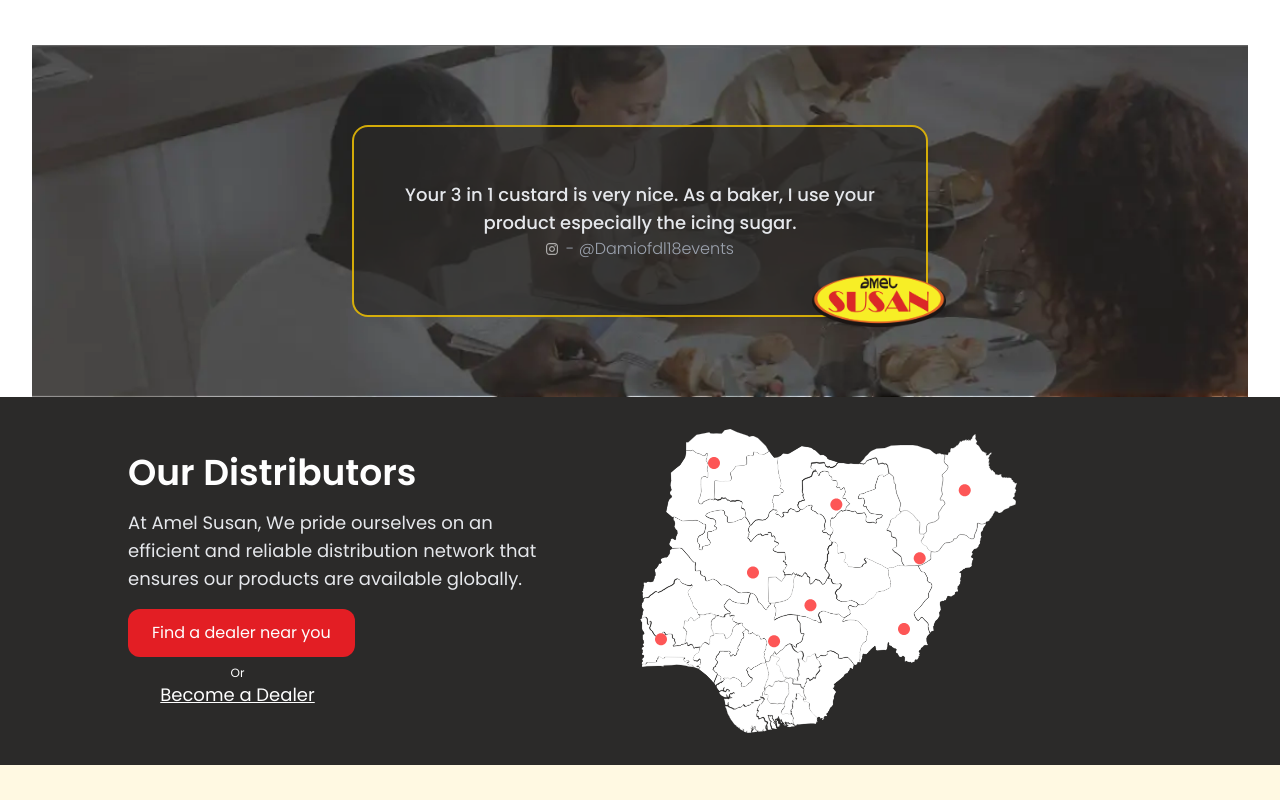
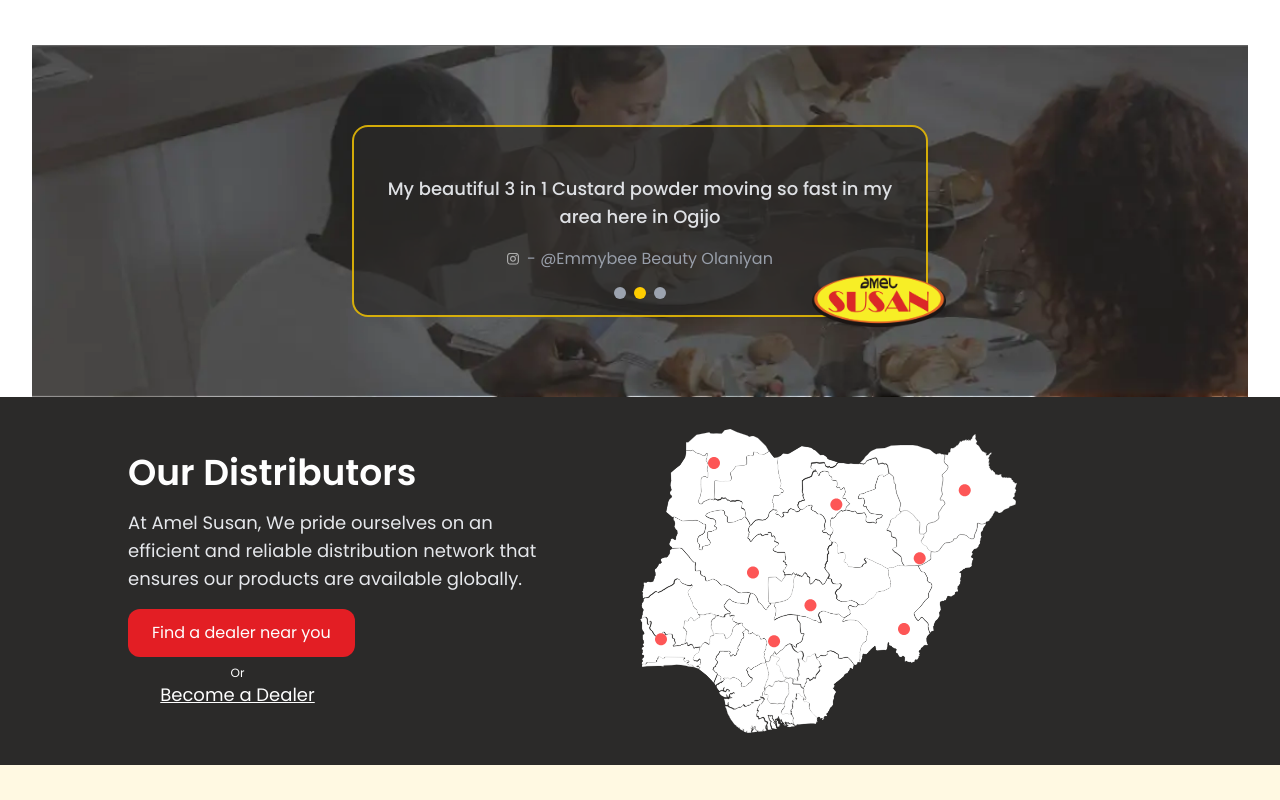
Before and after one commit to kene-dev/amel, a React (Vite) app: page / in a window 1280 px wide. Shown: the part 1460-2260 px from the top of the page. Built offline with nearby package versions, Linux system fonts and the light colour scheme; no server answers.

Commit message:
only forms left

```diff
--- a/src/components/admin/Sidebar.tsx
+++ b/src/components/admin/Sidebar.tsx
@@ -6,7 +6,7 @@ function Sidebar() {
     return (
         <nav className='hidden xl:block py-8 h-[98%] bg-white w-[300px] px-10 mx-4 rounded shadow-sm'>
             <span className='flex justify-center items-center'>
-                <Link to='/admin'>
+                <Link to='/'>
                     <Logo />
                 </Link>
             </span>
--- a/src/components/home/About.tsx
+++ b/src/components/home/About.tsx
@@ -1,14 +1,80 @@
 import bgImage from '../../assets/webp/home_about_us_bg.webp';
-import { motion, useInView } from 'framer-motion';
-import { useRef } from 'react';
+import { motion, useInView, AnimatePresence } from 'framer-motion';
+import { useEffect, useRef, useState } from 'react';
 import logo from '../../assets/png/amel2.png';
 import ig from '../../assets/svgs/ig-icon.svg';
+
+
+interface Slide {
+    text: string;
+    icon: string;
+    handle:string
+
+  }
+
+  const slides: Slide[] = [
+    {
+      text: "Your 3 in 1 custard is very nice. As a baker, I use your product especially the icing sugar.",
+      icon: ig,
+      handle:"@Damiofdl18events"
+    },
+    {
+        text: "My beautiful 3 in 1 Custard powder moving so fast in my area here in Ogijo",
+        icon: ig,
+        handle:"@Emmybee Beauty Olaniyan"
+    },
+    {
+        text: "Amel Susan has nutritious quality products always.",
+        icon: ig,
+        handle:"@Mutiat Temilade Azeez "
+    },
+  ];
 
 function About() {
     const section1 = useRef(null);
     const sectionInview = useInView(section1, { once: true });
+    const [currentSlide, setCurrentSlide] = useState(0);
+    const [direction, setDirection] = useState(1); // 1 for forward, -1 for backward
+
+    const nextSlide = () => {
+        setDirection(1);
+        setCurrentSlide((prev) => (prev + 1) % slides.length);
+    };
+
+    // const prevSlide = () => {
+    //     setDirection(-1);
+    //     setCurrentSlide((prev) => (prev - 1 + slides.length) % slides.length);
+    // };
+
+    const goToSlide = (index: number) => {
+        setDirection(index > currentSlide ? 1 : -1);
+        setCurrentSlide(index);
+    };
+
+    useEffect(() => {
+        const interval = setInterval(nextSlide, 5000);
+        return () => clearInterval(interval);
+    }, []);
+
+    const slideVariants = {
+        hidden: (direction: number) => ({
+            y: direction > 0 ? 50 : -50,
+            opacity: 0
+        }),
+        visible: {
+            y: 0,
+            opacity: 1,
+            transition: { duration: 0.5 }
+        },
+        exit: (direction: number) => ({
+            y: direction > 0 ? -50 : 50,
+            opacity: 0,
+            transition: { duration: 0.5 }
+        })
+    };
+
     return (
-        <section className='px-8'>
+        <section className='lg:px-8'>
             <motion.div
                 ref={section1}
                 initial={{ x: -100, opacity: 0 }}
@@ -25,19 +91,56 @@ function About() {
                     mission to create nutritious, high-quality products that bring joy to every meal.
                 </p>
             </motion.div>
-            <div className='py-16 md:py-20 px-8 w-full' style={{ background: `url(${bgImage}) no-repeat`, backgroundSize: 'cover' }}>
+
+
+             <div className='py-16 md:py-20 lg:px-8 px-3 w-full' style={{ background: `url(${bgImage}) no-repeat`, backgroundSize: 'cover' }}>
                 <motion.div
                     ref={section1}
                     initial={{ y: -50, opacity: 0 }}
                     animate={sectionInview ? { y: 0, opacity: 1 } : {}}
                     transition={{ duration: 1, ease: 'easeInOut' }}
                     className='flex justify-center'>
-                    <div className='flex flex-col justify-center items-center bg-black/70 border-2 border-[#FECC00]/80 p-8 h-40 md:h-48 w-5/6 md:w-1/2 rounded-2xl relative'>
-                        <p className='max-w-lg text-center line-clamp-3 text-gray-200 font-medium md:text-lg'>
-                            Your 3 in 1 custard is very nice. As a baker, I use your product especially the icing sugar.
-                        </p>
-                        <p className='capitalize font-light text-sm md:text-base text-gray-400 flex items-center gap-2'> <img src={ig} /> - @Damiofdl18events</p>
-                        <img className='md:size-auto w-[55px] md:w-[150px] absolute -right-7 -bottom-5 p-2 rounded-2xl' src={logo} />
+
+                    <div className='flex flex-col justify-center items-center bg-black/70 border-2 border-[#FECC00]/80 lg:p-8 h-40 md:h-48 w-full md:w-1/2 rounded-2xl relative'>
+                        <div className='w-full h-full flex items-center justify-center px-8 overflow-hidden'>
+                            <AnimatePresence mode='wait' custom={direction}>
+                                {slides.map((slide, index) => (
+                                    currentSlide === index && (
+                                        <motion.div
+                                            key={index}
+                                            custom={direction}
+                                            variants={slideVariants}
+                                            initial="hidden"
+                                            animate="visible"
+                                            exit="exit"
+                                            className='absolute w-full flex flex-col items-center justify-center gap-4 lg:max-w-screen-xl 2xl:max-w-screen-2xl'
+                                        >
+                                            <p className='max-w-lg text-center line-clamp-3 text-gray-200 font-medium md:text-lg'>
+                                                {slide.text}
+                                            </p>
+                                            <p className='capitalize font-light text-sm md:text-base text-gray-400 flex items-center gap-2'>
+                                                <img src={slide.icon} alt="social icon" />
+                                               <span>- {slide.handle}</span>
+                                            </p>
+                                        </motion.div>
+                                    )
+                                ))}
+                            </AnimatePresence>
+                            <img className='md:size-auto w-[105px] md:w-[150px] absolute -right-7 -bottom-5 p-2 rounded-2xl' src={logo} alt="logo" />
+                        </div>
+
+                        {/* Navigation Dots */}
+                        <div className='absolute lg:bottom-4 -bottom-5 flex gap-2'>
+                            {slides.map((_, index) => (
+                                <button
+                                    key={index}
+                                    onClick={() => goToSlide(index)}
+                                    className={`w-3 h-3 rounded-full ${
+                                        currentSlide === index ? 'bg-[#FECC00]' : 'bg-gray-400'
+                                    }`}
+                                />
+                            ))}
+                        </div>
                     </div>
                 </motion.div>
             </div>
--- a/src/routes/admin/blogs/BlogList.tsx
+++ b/src/routes/admin/blogs/BlogList.tsx
@@ -94,7 +94,7 @@ const BlogList = ({action, setID}:BlogListProps ) => {
         {/* Content preview */}
         <div className="w-full flex flex-col gap-2">
             <div
-            className="text-sm text-black/90 w-full job-description blog-view"
+            className="text-sm text-black/90 w-full job-description line-clamp-4"
             dangerouslySetInnerHTML={{ __html: sanitizeDescription(post.content) }}
             />
 
--- a/src/routes/admin/jobs/JobList.tsx
+++ b/src/routes/admin/jobs/JobList.tsx
@@ -72,7 +72,7 @@ const JobList: React.FC<JobListProps> = ({action, setID}) => {
                 <span className="p-2 border-[1px] border-black rounded-full text-xs">{job.jobType}</span>
             </div>
 
-            <div className="text-sm text-black/90 w-full job-description job-view" dangerouslySetInnerHTML={{__html: sanitizeDescription(job.description)}}/>
+            <div className="text-sm text-black/90 w-full job-description line-clamp-3" dangerouslySetInnerHTML={{__html: sanitizeDescription(job.description)}}/>
 
             <div className="w-full place-items-end">
                 <motion.button
--- a/src/routes/blogView/BlogViewList.tsx
+++ b/src/routes/blogView/BlogViewList.tsx
@@ -42,7 +42,7 @@ console.log(data)
 
                         <div className='w-full flex items-center gap-2 flex-wrap'>
                             {data?.posts[0].tags.slice(0,3).map(tag => (
-                             <p className="p-1 bg-black text-white w-max text-xs rounded-md">{tag}</p>
+                             <p className="p-1 bg-black/40 text-white w-max text-xs rounded-md px-7">{tag}</p>
                             ))}
                         </div>
                     </div>
@@ -84,7 +84,7 @@ console.log(data)
 
                         <div className='w-full flex items-center gap-2 flex-wrap'>
                             {post.tags.slice(0,3).map(tag => (
-                             <p className="p-1 bg-black text-white w-max text-xs rounded-md">{tag}</p>
+                             <p className="p-1 bg-black/40 text-white w-max text-xs rounded-md px-3">{tag}</p>
                             ))}
                         </div>
 
--- a/src/routes/jobView/JobViewList.tsx
+++ b/src/routes/jobView/JobViewList.tsx
@@ -43,7 +43,7 @@ const JobViewList = ({action, setID}: JobListProps) => {
                 </div>
 
 
-                <div className="text-sm text-black/90 w-full job-description job-view" dangerouslySetInnerHTML={{__html: sanitizeDescription(job.description)}}/>
+                <div className="text-sm text-black/90 w-full job-description line-clamp-3" dangerouslySetInnerHTML={{__html: sanitizeDescription(job.description)}}/>
 
                 <div className="w-full lg:place-items-end">
                 <motion.button
--- a/src/utils/footerLinks.ts
+++ b/src/utils/footerLinks.ts
@@ -24,5 +24,9 @@ export const links = [
         path: '',
         name: 'item / return policy'
     },
+    {
+        path: '/login',
+        name: 'Sign In'
+    },
 
 ];
--- a/src/utils/storeLocationData.ts
+++ b/src/utils/storeLocationData.ts
@@ -1,10 +1,10 @@
-import product1 from "../assets/webp/product1.webp";
+import product1 from "../assets/creamer.jpeg";
 import product2 from "../assets/webp/coco.webp";
 import product3 from "../assets/webp/baking_soda.webp";
 import product4 from "../assets/webp/Icing_sugar.webp";
 import product5 from "../assets/webp/amel_cocoa.webp";
 import product6 from "../assets/webp/cocoa_plaine.webp";
-import product7 from "../assets/webp/custard.webp";
+import product7 from "../assets/custard.jpeg";
 import product8 from "../assets/webp/milk_custard_powder.webp";
 import product9 from "../assets/webp/corn_flour.webp";
 import product10 from "../assets/png/bananaCustard.jpeg";
```
Also changed, not shown: src/index.css (+0 -39 lines), src/routes/admin/blogs/CreateBlogs.tsx (+12 -3 lines), src/routes/admin/blogs/SingleBlog.tsx (+7 -5 lines), src/routes/blogView/SingleBlogView.tsx (+10 -6 lines), src/assets/creamer.jpeg (added), src/assets/custard.jpeg (added).
